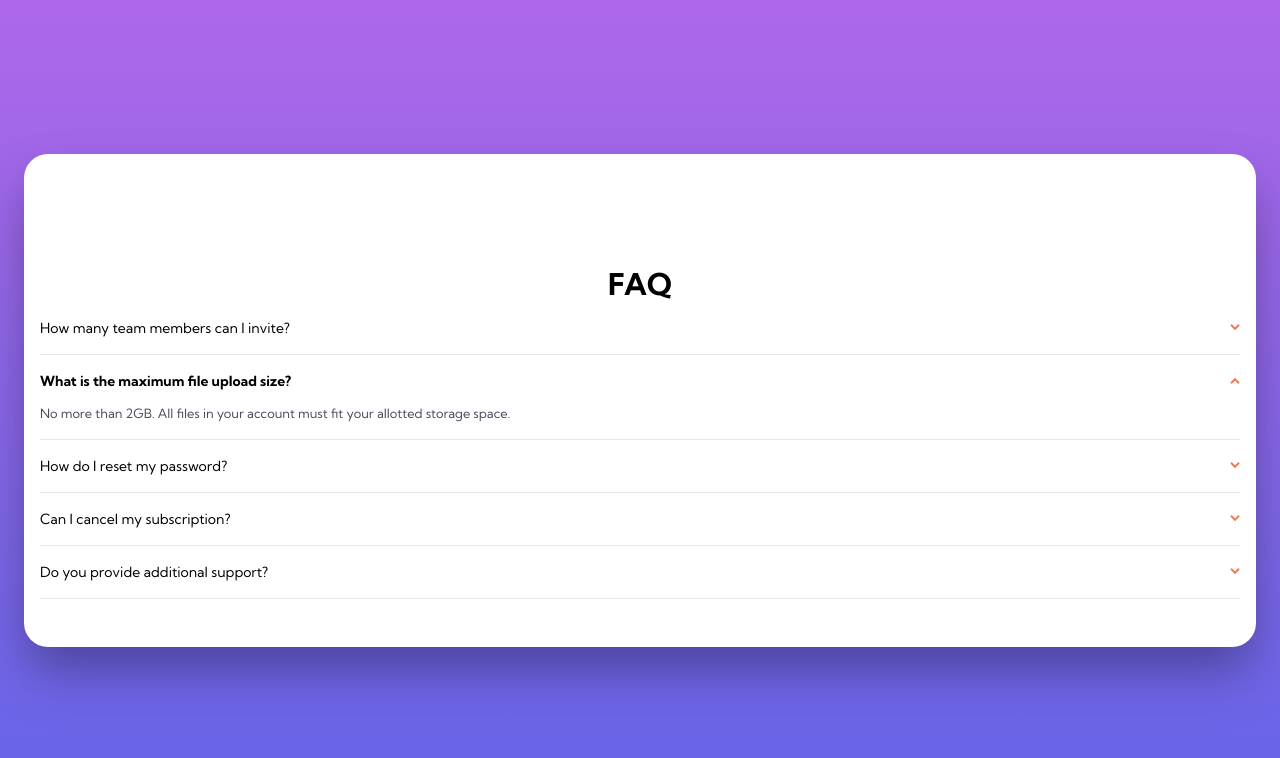
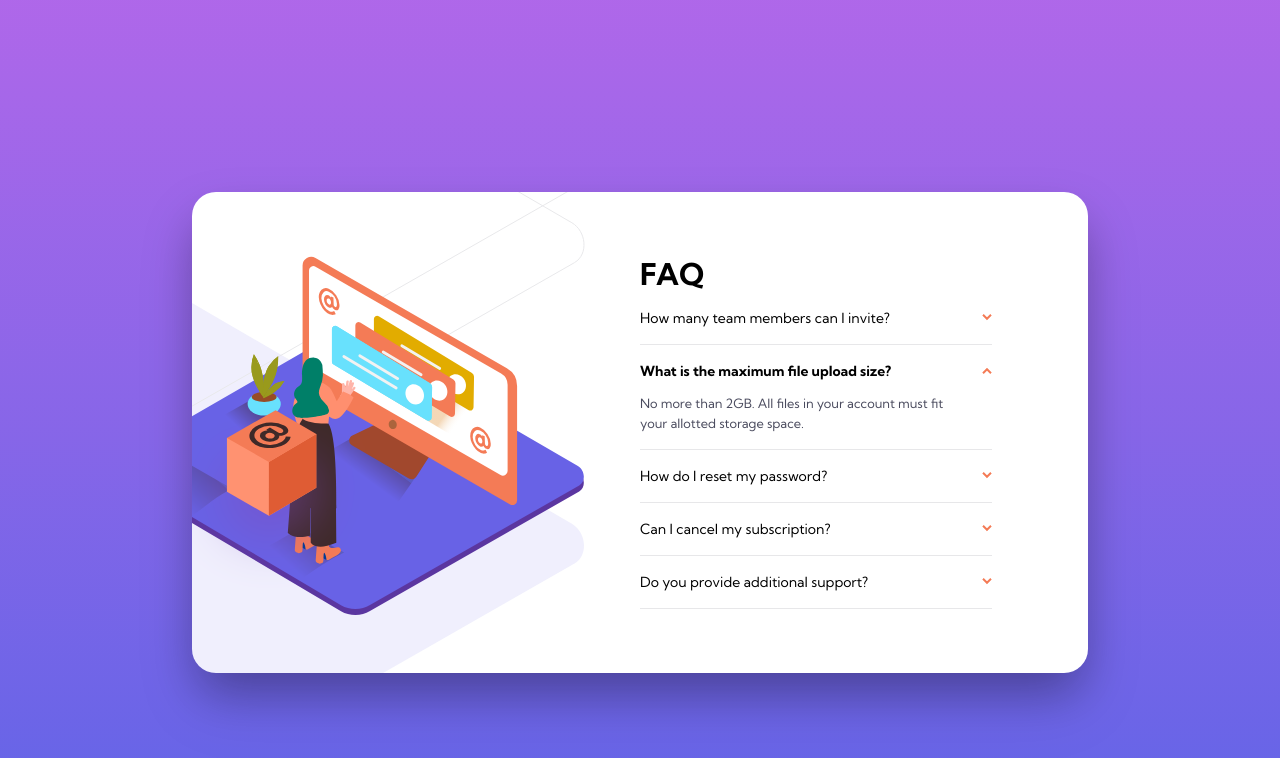
Before and after one commit to JustinByrne/FM-faq-accordion-card, a website: page index.html in a window 1280 px wide. Drawn offline with nearby package versions, Linux system fonts and the light colour scheme.

Commit message:
Created desktop view

```diff
--- a/index.html
+++ b/index.html
@@ -13,16 +13,30 @@
     </head>
 
     <body>
-        <div class="flex justify-center items-center bg-gradient-to-b from-violet-soft to-blue-soft min-h-screen px-6">
-            <main class="font-kumbh-sans bg-white px-4 pb-12 pt-28 rounded-3xl drop-shadow-2xl shadow-2xl relative w-full" x-data="{ open: '2' }">
-                <div class="lg:hidden absolute top-[-6.5rem]">
+        <div class="flex justify-center items-center bg-gradient-to-b from-violet-soft to-blue-soft min-h-screen px-6 pt-16 relative">
+            <div class="hidden lg:block absolute z-20 left-[11rem] bottom-[13rem]">
+                <img src="./images/illustration-box-desktop.svg">
+            </div>
+            <main class="font-kumbh-sans bg-white px-4 pb-12 pt-32 lg:py-16 rounded-3xl drop-shadow-2xl shadow-2xl w-full lg:max-w-4xl grid grid-cols-1 lg:grid-cols-2 lg:overflow-hidden" x-data="{ open: '2' }">
+                <div class="relative lg:hidden">
+                    <div class="absolute -top-60">
                         <img src="./images/illustration-woman-online-mobile.svg">
                     </div>
-                <div class="lg:hidden absolute -top-1 left-10">
+                    <div class="absolute -top-32 left-6">
                         <img src="./images/bg-pattern-mobile.svg">
                     </div>
+                </div>
+                <div class="hidden lg:block">
+                    <div class="absolute -left-20 z-10">
+                        <img src="./images/illustration-woman-online-desktop.svg">
+                    </div>
+                    <div class="absolute left-[-64%] -top-2/3 z-0">
+                        <img src="./images/bg-pattern-desktop.svg">
+                    </div>
+                </div>
+                <div class="lg:pr-20">
                     <div>
-                    <h1 class="font-bold text-3xl text-center">
+                        <h1 class="font-bold text-3xl text-center lg:text-left">
                             FAQ
                         </h1>
                     </div>
@@ -88,6 +102,7 @@
                         </div>
                     </div>
                     <hr class="border-t border-blue-light-grayish">
+                </div>
             </main>
         </div>
         <script>
```
Also changed, not shown: tailwind.css. Lines whose indentation alone changed are shown as unchanged.
